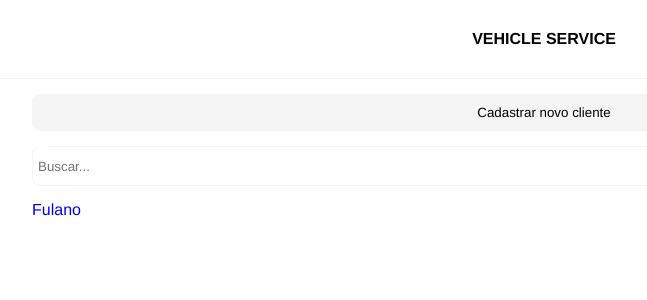
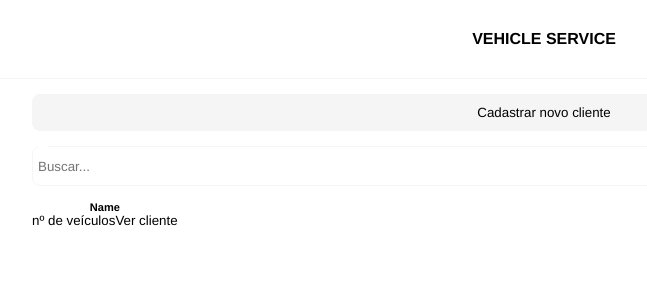
Before and after one commit to CarolinaOlivaCruz/vehicle-service, a Vue app: page / in a window 1280 px wide. Shown: the top 300 px of the page, without its empty margins (96-743 px from the left). Built offline with nearby package versions, Linux system fonts and the light colour scheme.

Commit message:
feat: component card customer

```diff
--- /dev/null
+++ b/src/components/CardCustomer.vue
@@ -0,0 +1,20 @@
+<template>
+  <li>
+    <button>
+      <h5>Name</h5>
+      <span>nº de veículos</span>
+      <span>Ver cliente</span>
+    </button>
+  </li>
+</template>
+
+<script>
+export default {
+  name: "CardCustomer",
+  // props: {
+
+  // }
+};
+</script>
+
+<style></style>
--- a/src/views/Customer.vue
+++ b/src/views/Customer.vue
@@ -1,6 +1,7 @@
 <template>
   <div class="customer">
     <div>
+      <router-link to="/"> Voltar </router-link>
       <h1>Fulano</h1>
       <Button width="50px" text="Editar" color="" />
     </div>
--- a/src/views/Home.vue
+++ b/src/views/Home.vue
@@ -9,7 +9,7 @@
     <Fieldset :isInput="true" placeholder="Buscar..." type="text" label="" />
     <ul>
       <router-link to="/customer">
-        <li>Fulano</li>
+        <CardCustomer />
       </router-link>
     </ul>
   </div>
@@ -23,6 +23,7 @@ import RegisterCustomer from "../../src/components/RegisterCustomer.vue";
 import Fieldset from "@/components/Fieldset.vue";
 import Button from "@/components/Button.vue";
 import Modal from "@/components/Modal.vue";
+import CardCustomer from "@/components/CardCustomer.vue";
 
 export default {
   components: {
@@ -30,6 +31,7 @@ export default {
     RegisterCustomer,
     Fieldset,
     Modal,
+    CardCustomer,
   },
   data() {
     return {
```
